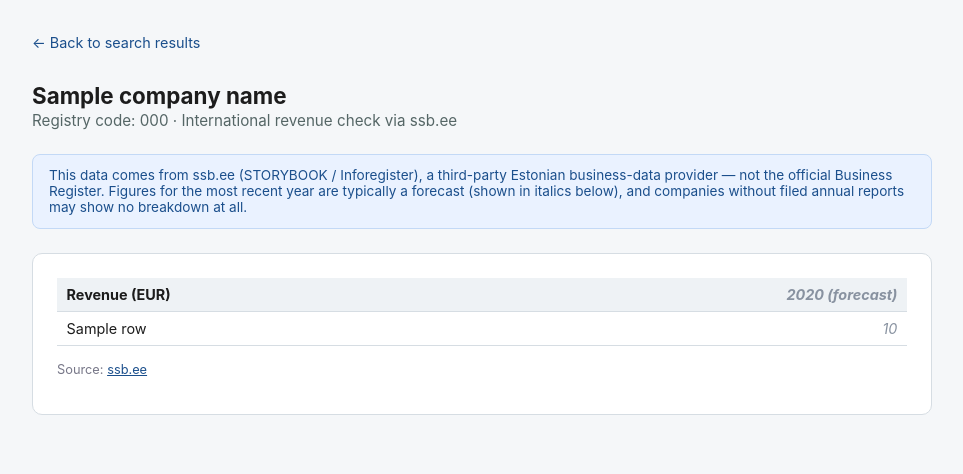
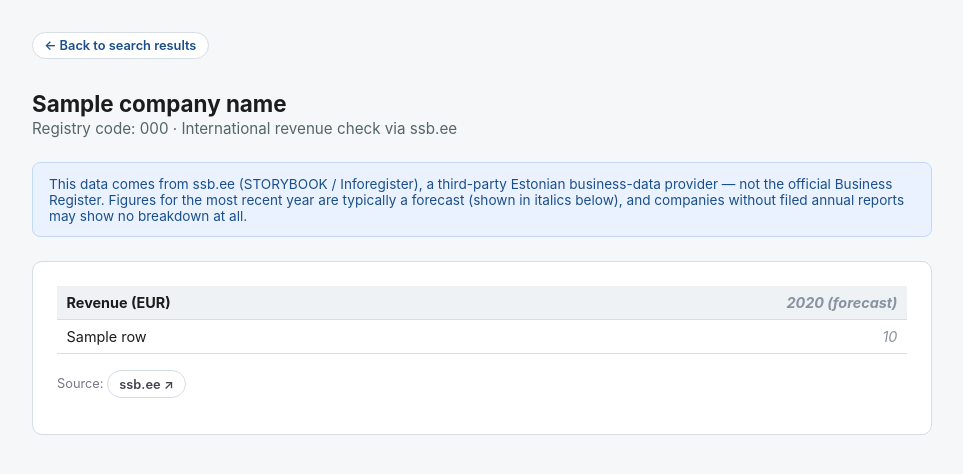
Before and after one commit to RenatStpn/estonia_amending_entry, a Flask app: template templates/international.html in a window 1280 px wide. Shown: the top 474 px of the page, without its empty margins (158-1121 px from the left). Run offline with Flask 3, Linux system fonts and the light colour scheme; the template is opened without the code that fills it: most values are stand-ins (such as "Sample title", 1, 10 or a date in 2020).

Commit message:
Translate country names to English; restyle action links as pill buttons
Country/aggregate row labels from ssb.ee (Eesti, Sloveenia, Eksport
kokku, ...) are now translated to English via Babel's CLDR data
(Estonian name -> ISO code -> English name), with a small manual table
for ssb.ee's non-country summary rows and the one historical territory
CLDR doesn't cover. Unrecognized labels still fall back to the
original text instead of erroring.

Also redesigned the "view"/"international revenue check" links as
pill-style buttons (ghost + accent variants) instead of plain text
links, merged into a single Actions column, and applied the same style
to the back-link and source-link on the revenue check page.

Co-Authored-By: Claude Sonnet 5 <noreply@anthropic.com>

```diff
--- a/requirements.txt
+++ b/requirements.txt
@@ -4,3 +4,4 @@ beautifulsoup4==4.14.3
 lxml==6.0.2
 pandas==3.0.0
 openpyxl==3.1.5
+babel==2.18.0
--- a/ssb_lookup.py
+++ b/ssb_lookup.py
@@ -11,6 +11,8 @@ import re
 import json
 
 import requests
+
+from country_names import translate as translate_country_name
 
 SSB_AJAX_URL = "https://ssb.ee/wp-admin/admin-ajax.php"
 USER_AGENT = "Mozilla/5.0 (compatible; EstoniaCompanyFinder/1.0)"
@@ -95,9 +97,13 @@ def get_international_revenue(registry_code):
     rows = []
     for group in tcontent:
         for row in group:
-            title = row.get("0", "")
+            title_et = row.get("0", "")
             by_year = {int(k): v for k, v in row.items() if k != "0"}
-            rows.append({"title": title, "by_year": by_year})
+            rows.append({
+                "title": translate_country_name(title_et),
+                "title_et": title_et,
+                "by_year": by_year,
+            })
 
     if not rows:
         return None
--- a/templates/international.html
+++ b/templates/international.html
@@ -21,8 +21,22 @@
   .wrap { max-width: 900px; margin: 0 auto; }
   h1 { font-size: 1.4rem; margin-bottom: 0.1rem; }
   .reg-code { color: #566; font-size: 0.95rem; margin-top: 0; margin-bottom: 1.5rem; }
-  .back-link { display: inline-block; margin-bottom: 1rem; color: var(--blue); text-decoration: none; font-size: 0.9rem; }
-  .back-link:hover { text-decoration: underline; }
+  .link-btn {
+    display: inline-flex;
+    align-items: center;
+    gap: 0.3rem;
+    padding: 0.32rem 0.7rem;
+    border-radius: 999px;
+    font-size: 0.8rem;
+    font-weight: 600;
+    text-decoration: none;
+    border: 1px solid var(--border);
+    white-space: nowrap;
+    transition: background 0.15s ease, border-color 0.15s ease;
+  }
+  .link-btn--ghost { background: white; color: #445; }
+  .link-btn--ghost:hover { background: #eef2f5; border-color: #b9c3cc; }
+  .back-link { display: inline-flex; margin-bottom: 1rem; color: var(--blue); }
   .card {
     background: white;
     border: 1px solid var(--border);
@@ -47,12 +61,11 @@
   .forecast-col { color: #8892a0; font-style: italic; }
   .results-wrap { overflow-x: auto; }
   .source { font-size: 0.8rem; color: #778; margin-top: 1rem; }
-  .source a { color: var(--blue); }
 </style>
 </head>
 <body>
 <div class="wrap">
-  <a class="back-link" href="{{ '/results/' + back_token if back_token else '/' }}">&larr; Back to search results</a>
+  <a class="link-btn link-btn--ghost back-link" href="{{ '/results/' + back_token if back_token else '/' }}">&larr; Back to search results</a>
   <h1>{{ company_name or "Company" }}</h1>
   <p class="reg-code">Registry code: {{ registry_code }} &middot; International revenue check via ssb.ee</p>
 
@@ -80,7 +93,7 @@
       </thead>
       <tbody>
         {% for row in data.rows %}
-        <tr class="{{ 'total' if row.title in ('Müük kokku',) else '' }}{{ 'export' if row.title in ('Eksport kokku',) else '' }}">
+        <tr class="{{ 'total' if row.title_et == 'Müük kokku' else '' }}{{ 'export' if row.title_et == 'Eksport kokku' else '' }}">
           <td>{{ row.title }}</td>
           {% for y in data.years %}
           <td class="{{ 'forecast-col' if y == data.forecast_year else '' }}">
@@ -96,7 +109,7 @@
       </tbody>
     </table>
     </div>
-    <p class="source">Source: <a href="{{ data.source_url }}" target="_blank" rel="noopener">ssb.ee</a></p>
+    <p class="source">Source: <a class="link-btn link-btn--ghost" href="{{ data.source_url }}" target="_blank" rel="noopener">ssb.ee ↗</a></p>
   </div>
   {% endif %}
 </div>
```
Also changed, not shown: country_names.py (added, +41 -0 lines), templates/index.html (+24 -4 lines).
